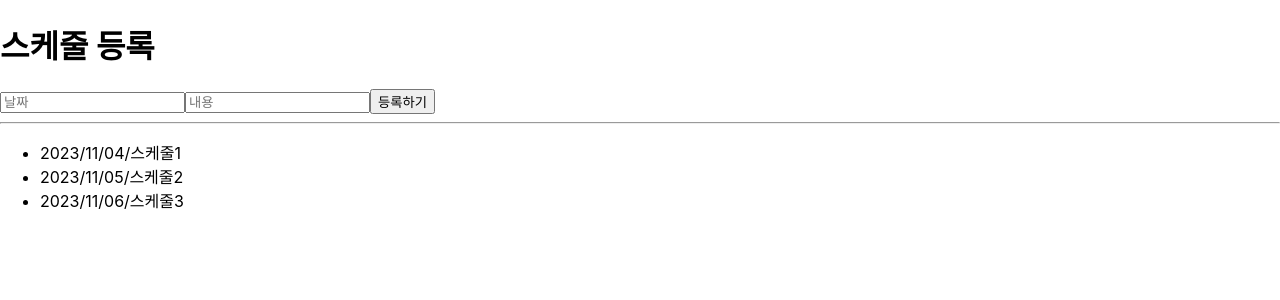
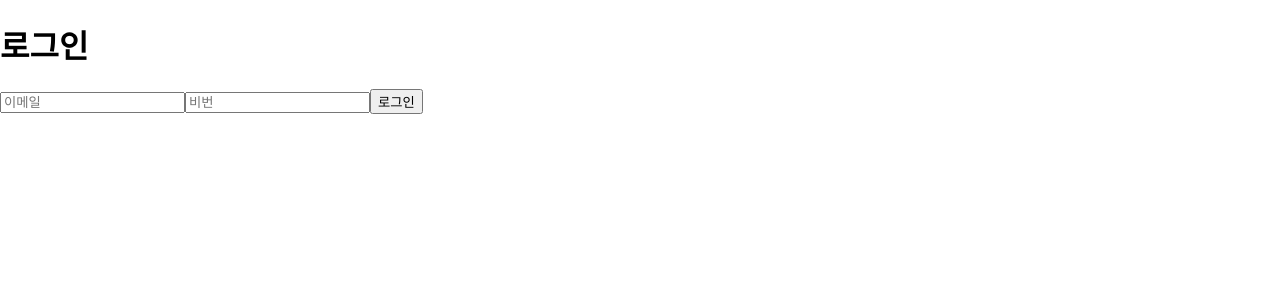
Before and after one commit to hilim9/react_study2_sw, a React (Create React App) app: page / in a window 1280 px wide. Shown: the top 300 px of the page. Built offline with nearby package versions, Linux system fonts and the light colour scheme.

Commit message:
react_project

```diff
--- a/package.json
+++ b/package.json
@@ -7,9 +7,11 @@
     "@testing-library/react": "^13.0.0",
     "@testing-library/user-event": "^13.2.1",
     "i18next": "^23.6.0",
+    "icons": "^1.0.0",
     "react": "^18.2.0",
     "react-dom": "^18.2.0",
     "react-i18next": "^13.3.1",
+    "react-icons": "^4.11.0",
     "react-scripts": "5.0.1",
     "web-vitals": "^2.1.0"
   },
--- a/src/App.js
+++ b/src/App.js
@@ -1,7 +1,35 @@
-import Schedules from './components/Schedules';
+import LoginContainer from './containers/member/LoginContainer';
 
 const App = () => {
-  return <Schedules />;
+  return <LoginContainer />;
 };
 
 export default App;
+
+/*
+import LifeCycle from './components/LifeCyle';
+import ErrorBoundary from './components/ErrorBoundary';
+import { useState } from 'react';
+
+const App = () => {
+  const [visible, setVisible] = useState(true);
+
+  const handleClick = () => {
+    setVisible(!visible);
+  };
+
+  return (
+    // visible이 있을 때만 보여줌
+    <>
+      <ErrorBoundary>
+      {visible && <LifeCycle color="orange" number={10} />}
+      <button type="button" onClick={handleClick}>
+        Toggle
+      </button>
+      </ErrorBoundary>
+    </>
+  );
+};
+
+export default App;
+*/
--- /dev/null
+++ b/src/components/ErrorBoundary.js
@@ -0,0 +1,19 @@
+import { Component } from 'react';
+
+class ErrorBoundary extends Component {
+  state = {
+    error: false,
+  };
+
+  componentDidCatch(error, info) {
+    console.log('error', error);
+    console.log('info', info);
+    this.setState({ error: true });
+  }
+
+  render() {
+    return this.state.error ? <div>에러 발생</div> : this.props.children;
+  }
+}
+
+export default ErrorBoundary;
--- /dev/null
+++ b/src/components/LifeCyle.js
@@ -0,0 +1,104 @@
+// 클래스 컴포넌트만 존재
+import { Component } from 'react';
+
+class LifeCycle extends Component {
+  state = {
+    color: 'black',
+    number: 0,
+    isVisible: true,
+  };
+
+  constructor(props) {
+    super(props);
+    //this.state.color = props.color || 'black'; // 기본값 설정
+    //this.state.number = props.number;
+  }
+
+  /*
+  static getDerivedStateFromProps(nextProps, prevState) {
+    // 마운트, 업데이트단계 render 함수 호출 전에 호출
+    //console.log('nextProps', nextProps);
+    //console.log('prevState', prevState);
+    if (nextProps.color !== prevState.color) {
+      return { color: nextProps.color };
+    }
+    return null;
+  } */
+
+  /*
+  shouldComponentUpdate(nextProps, nextState) {
+    // nextState -> setState를 통해서 변경을 하고자 하는 값
+    // this.state -> 현재 상태 값
+    if (nextState.number % 4 === 0) {
+      console.log('렌더링 안함');
+      //this.setState({ number: nextState.number });
+      return false;
+    }
+
+    console.log('렌더링 O');
+    return true;
+  } */
+
+  componentDidMount() {
+    // 1번만 호출
+    console.log('render() 호출 후에 DOM 구성 완료 시 호출 - componentDidMount');
+    // 이벤트 바인딩, DOM을 직접 접근 해야 하는 경우
+  }
+
+  getSnapshotBeforeUpdate(prevProps, prevState) {
+    // 업데이트 전
+    return 'snapshot';
+  }
+
+  componentDidUpdate(prevProps, prevState, snapshot) {
+    // 업데이트 이후
+    // 현재 상태 this.state
+    // 기존 상태 prevState
+    console.log('현재 상태 : ', this.state);
+    console.log('기존 상태 : ', prevState);
+    console.log('snapshot', snapshot);
+  }
+
+  componentWillUnmount() {
+    console.log('componentWillUnmount()');
+  }
+
+  changeColor = (e) => {
+    const color = e.currentTarget.value;
+    this.setState({ ...this.state, color }); // color: color
+  };
+
+  render() {
+    this.state.missing.value = 10;
+    const { color, number } = this.state;
+    return (
+      <div>
+        <div
+          style={{
+            // style{{}}중괄호가 두개인 이유 => 첫번째{}:JSX 문법 인식, 두번째{}:자바스크립트 객체 인식
+            width: 300,
+            height: 300,
+            background: color,
+          }}
+        ></div>
+        <input type="color" onChange={this.changeColor} />
+        <hr />
+        <h1>{number}</h1>
+        <button
+          type="button"
+          onClick={() => this.setState({ ...this.state, number: number + 1 })}
+        >
+          +1
+        </button>
+        <button
+          type="button"
+          onClick={() => this.setState({ ...this.state, number: number - 1 })}
+        >
+          -1
+        </button>
+      </div>
+    );
+  }
+}
+
+export default LifeCycle;
--- a/src/components/Schedules.js
+++ b/src/components/Schedules.js
@@ -1,4 +1,6 @@
 import { useState, useRef } from 'react';
+import { FiXCircle } from 'react-icons/fi';
+import { MdOutlineAddBox } from 'react-icons/md';
 
 const initialForm = {
   id: 0,
@@ -51,6 +53,12 @@ const Schedules = () => {
     setForm({ ...form, [e.currentTarget.name]: e.currentTarget.value }); // 전개 연산자 (...) -> 깊은 복사
   };
 
+  const onRemove = (id) => {
+    // filter
+    //const newSchedules = schedules.filter((s) => s.id !== id);
+    setSchedules(schedules.filter((s) => s.id !== id));
+  };
+
   return (
     <>
       <h1>스케줄 등록</h1>
@@ -70,12 +78,14 @@ const Schedules = () => {
           value={form.content}
         />
         <button type="submit">등록하기</button>
+        <MdOutlineAddBox />
       </form>
       <hr />
       <ul>
         {schedules.map((s) => (
           <li key={s.id}>
             {s.date}/{s.content}
+            <FiXCircle onDoubleClick={() => onRemove(s.id)} />
           </li>
         ))}
       </ul>
--- a/src/components/member/LoginForm.js
+++ b/src/components/member/LoginForm.js
@@ -1,3 +1,39 @@
+import { useTranslation } from 'react-i18next';
+
+const LoginForm = ({ onSubmit, onChange, form, error }) => {
+  const { t } = useTranslation(); // t : Translation
+
+  return (
+    <>
+      <h1>{t('로그인')}</h1>
+      <form onSubmit={onSubmit}>
+        <input
+          type="text"
+          name="email"
+          placeholder={t('이메일')}
+          onChange={onChange}
+          value={form.email}
+        />
+        {error.email && <div>{error.email}</div>}
+
+        <input
+          type="password"
+          name="password"
+          placeholder={t('비밀번호')}
+          onChange={onChange}
+          value={form.password}
+        />
+        {error.password && <div>{error.password}</div>}
+
+        <button type="submit">{t('로그인')}</button>
+      </form>
+    </>
+  );
+};
+
+export default LoginForm;
+
+/*
 import { useTranslation } from 'react-i18next';
 import MainTitle from '../commons/MainTitle';
 
@@ -19,3 +55,4 @@ const LoginForm = () => {
 };
 
 export default LoginForm;
+*/
--- a/src/containers/member/LoginContainer.js
+++ b/src/containers/member/LoginContainer.js
@@ -1,7 +1,50 @@
+import { useState } from 'react';
+import { useTranslation } from 'react-i18next';
 import LoginForm from '../../components/member/LoginForm';
 
 const LoginContainer = () => {
-  return <LoginForm />;
+  const { t } = useTranslation();
+
+  const [form, setForm] = useState({
+    email: '',
+    password: '',
+  });
+
+  const [error, setError] = useState({
+    email: '',
+    password: '',
+    global: '', // 공통적인 에러
+  });
+
+  const onSubmit = (e) => {
+    e.preventDefault();
+    //console.log(form);
+
+    // 유효성 검사 S
+    for (const field in form) {
+      const value = form[field].trim();
+      if (!value) {
+        //setError({ ...error, [field]: '필수입력항목' });
+        error[field] = t(`required.${field}`);
+      }
+    }
+
+    setError({ ...error });
+    // 유효성 검사 E
+  };
+
+  const onChange = (e) => {
+    setForm({ ...form, [e.currentTarget.name]: e.currentTarget.value });
+  };
+
+  return (
+    <LoginForm
+      onSubmit={onSubmit}
+      onChange={onChange}
+      form={form}
+      error={error}
+    />
+  );
 };
 
 export default LoginContainer;
--- a/src/index.js
+++ b/src/index.js
@@ -10,7 +10,7 @@ const root = ReactDOM.createRoot(document.getElementById('root'));
 root.render(
   <React.StrictMode>
     <App />
-  </React.StrictMode>,
+  </React.StrictMode>, // StrictMode 두번호출, 레거시 코드를 허용하지 않음
 );
 
 // If you want to start measuring performance in your app, pass a function
--- a/src/langs/validations_ko.js
+++ b/src/langs/validations_ko.js
@@ -1 +1,4 @@
-export default {};
+export default {
+  'required.email': '이메일을 입력하세요',
+  'required.password': '비밀번호를 입력하세요',
+};
```
Also changed, not shown: 1 other file (tests, documents, lock files or other folders).
